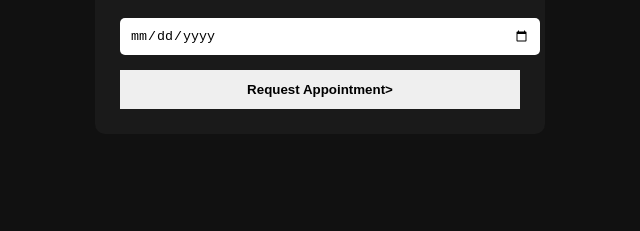
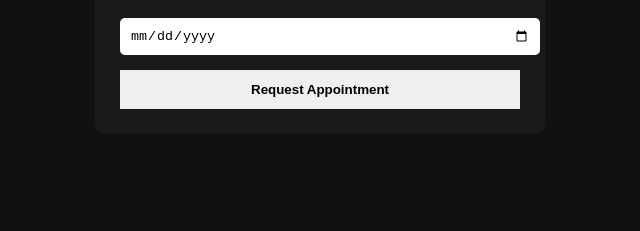
Before and after one commit to 317AutoMods/317-automods, a plain HTML site: page index.html in a window 1280 px wide. Shown: the part 1147-1378 px from the top of the page, 320-960 px from the left. Drawn offline with Linux system fonts and the light colour scheme.

Commit message:
Fix button closing tag in index.html

```diff
--- a/index.html
+++ b/index.html
@@ -174,7 +174,7 @@ margin-top:40px;
 
 <input type="date" name="date">
 
-<button type="submit">Request Appointment></button>
+<button type="submit">Request Appointment</button>
 
 </form>
 
```
